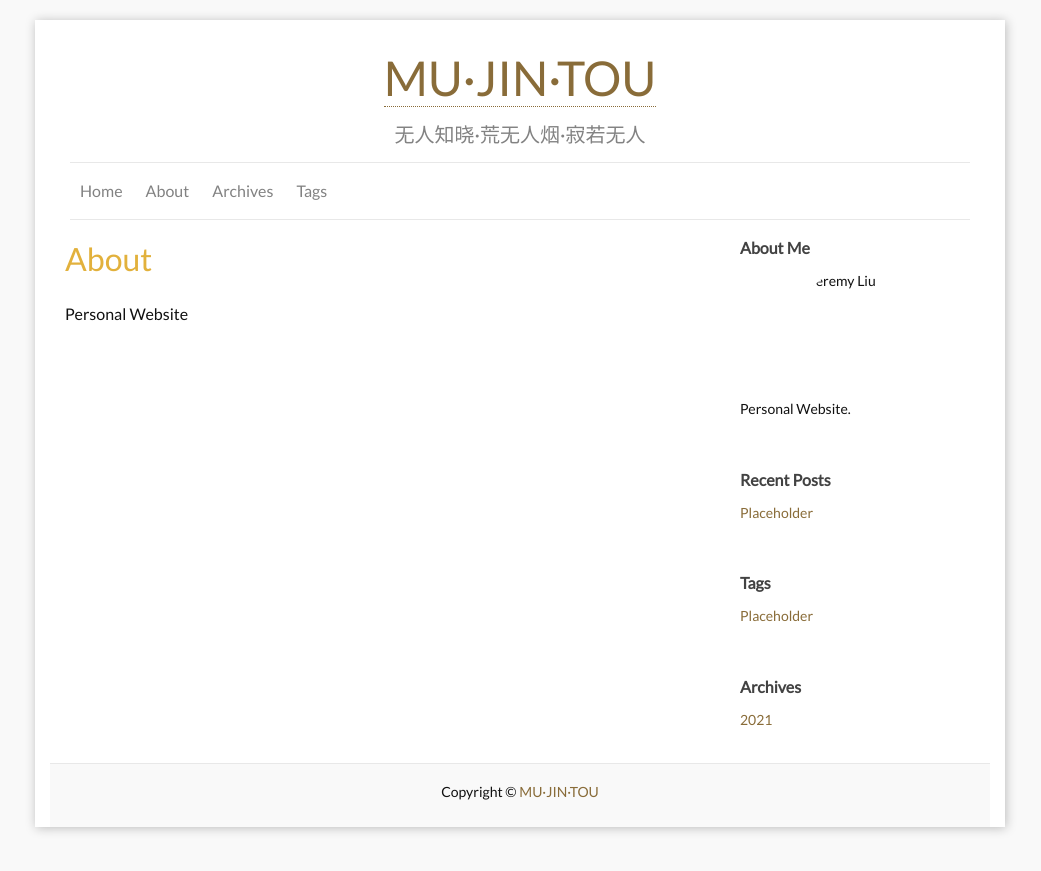
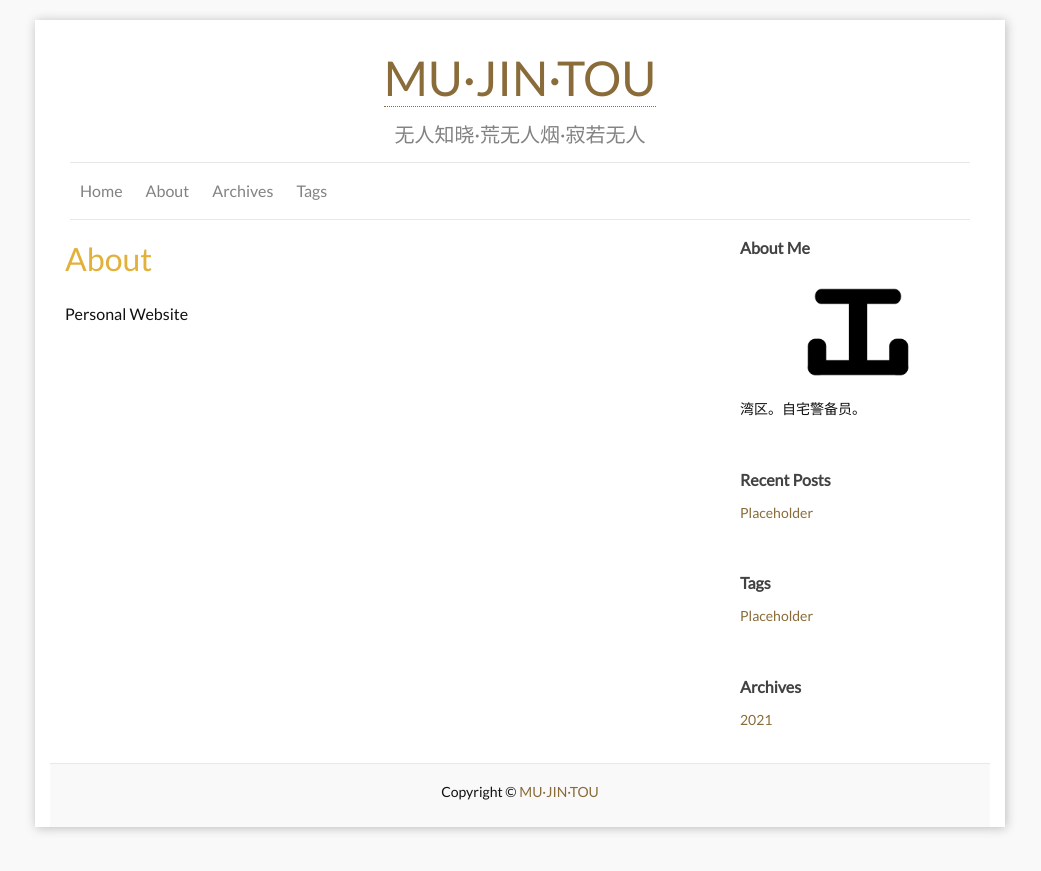
Before and after one commit to ljchme/blog, a Jekyll site: the page built from b_about.md, in a window 1280 px wide. Shown: the top 871 px of the page, without its empty margins (120-1161 px from the left). Built offline with Jekyll 4.4.1, drawn with Linux system fonts in a browser that asks for light colours; comment, search, counter and statistics services are not loaded.

Commit message:
Add about me

```diff
--- a/_config.yml
+++ b/_config.yml
@@ -3,8 +3,8 @@ title: MU&middotJIN&middotTOU
 tagline: 无人知晓&middot荒无人烟&middot寂若无人
 author: Jeremy Liu
 email: ljch.me@gmail.com
-description: "Personal Website" # You can edit this line in _config.yml. It will appear in your document head meta and in your feed.xml site description
-keywords: "Personal Website"
+description: 繁星鲫鱼" # You can edit this line in _config.yml. It will appear in your document head meta and in your feed.xml site description
+keywords: "私人领域"
 baseurl: "/blog" # the subpath of your site, e.g. /blog/
 url: "https://ljch.me" # the base hostname & protocol for your site
 locale: en_US
@@ -13,9 +13,9 @@ locale: en_US
 twitter_username:
 github_username:
 disqus_shortname:
-# favicon:     "/images/favicon.ico"
-aboutme: Personal Website. # these are shown on aboutme-sidebar.
-# aboutme_photo: [LINK] # your photo.
+favicon: "/images/favicon.ico"
+aboutme: 湾区。自宅警备员。 # these are shown on aboutme-sidebar.
+aboutme_photo: "/blog/images/profile.png"
 google_analytics_key: [UA-138152332-1] # put YOUR key here to enable tracking! (blank to disable)
 
 
--- a/_includes/Aboutme.html
+++ b/_includes/Aboutme.html
@@ -1,6 +1,6 @@
 <div class="sidebar-module about">
   <h4>{{ site.locales[site.default_locale].Aboutme }}</h4>
-  <img title="{{site.author}}" src="{{site.aboutme_photo}}" alt="{{site.author}}"/>
+  <img title="{{site.author}}" src="{{site.aboutme_photo}}" alt="{{site.author}}" />
   <span>{{site.aboutme}}</span>
   <br />
 
```
Also changed, not shown: b_about.md (+1 -1 lines), images/favicon.ico (added), images/profile.png (added).
